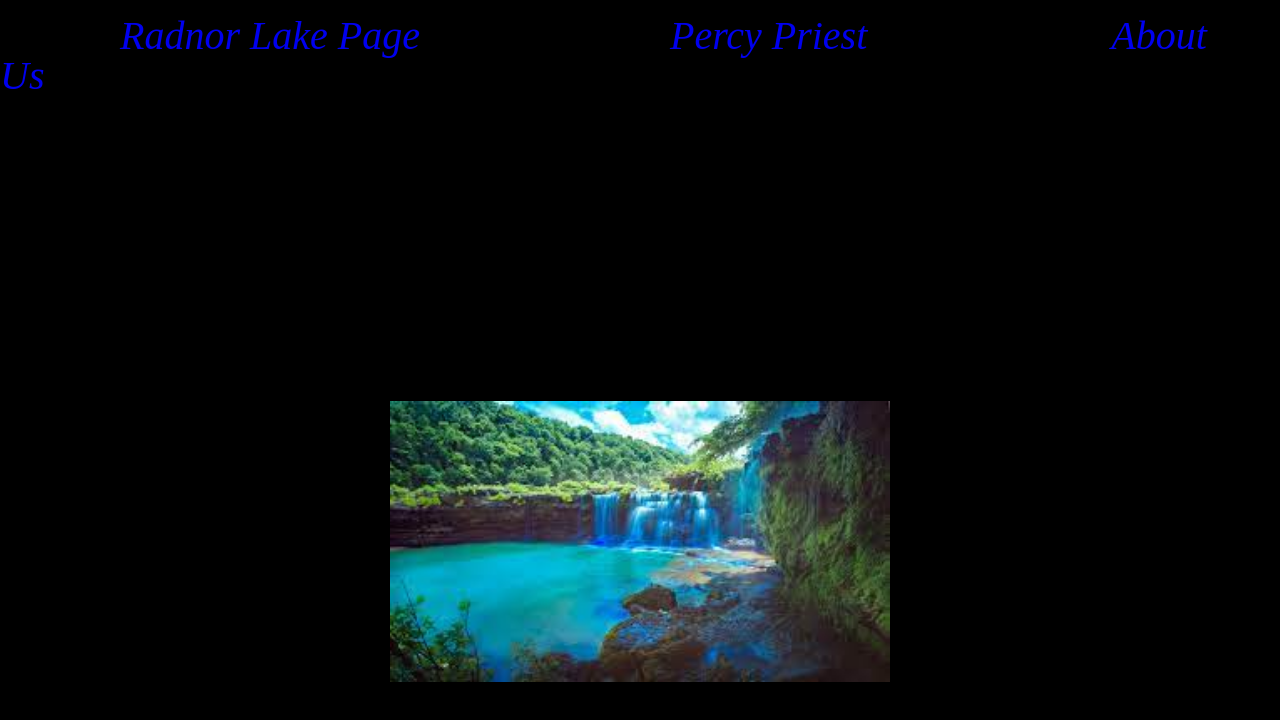
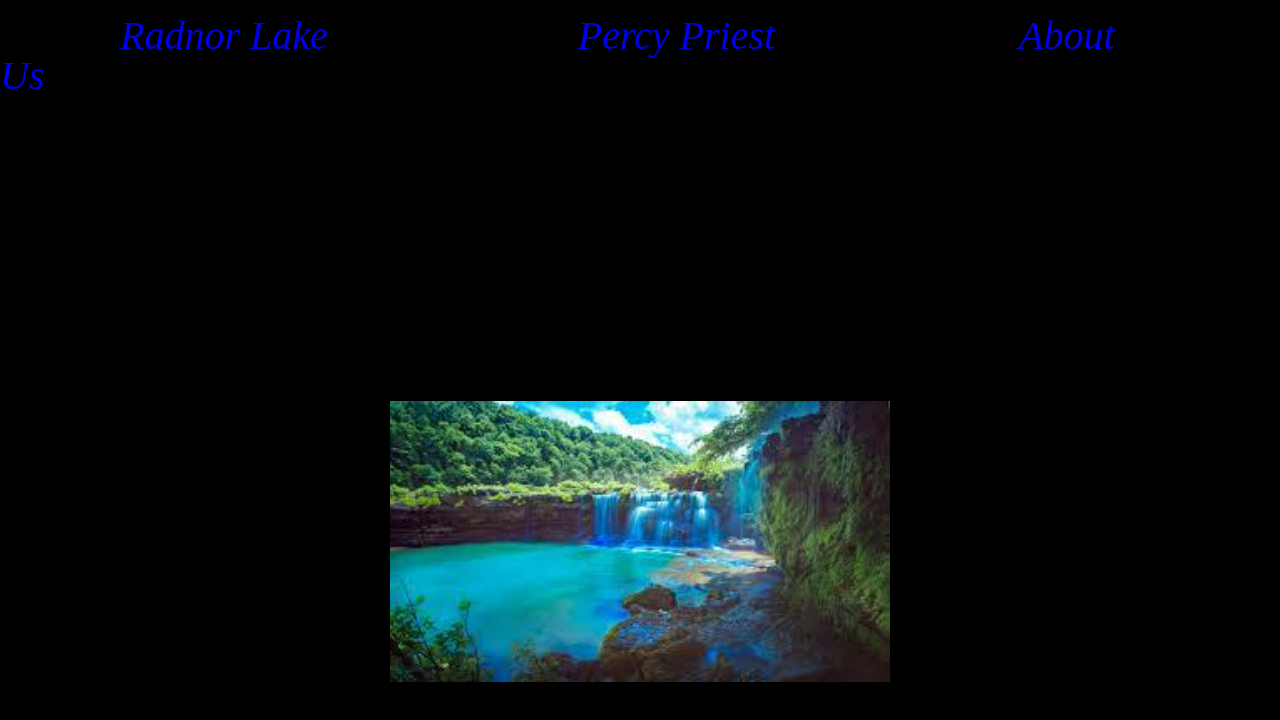
Before and after one commit to Fishing-HotSpot/fishing-hotspots, a plain HTML site: page html/radnor.html in a window 1280 px wide. Drawn offline with Linux system fonts and the light colour scheme.

Commit message:
randor update

```diff
--- a/html/radnor.html
+++ b/html/radnor.html
@@ -5,12 +5,13 @@
     <meta name="viewport" content="width=device-width, initial-scale=1.0">
     <link rel="stylesheet" href="/css/styles.css"> <link rel="stylesheet" href="/css/reset.css">
     <title>Radnor Lake</title>
+
 </head>
 <body id="radnor-1">
 
 <header> <h1>Radnor Lake</h1></header>
 
-    <a class="radnor-a"  href="/html/oldhicory.html"> Radnor Lake Page </a>
+    <a class="radnor-a"  href="/html/oldhicory.html"> Radnor Lake </a>
     <a class="radnor-a" href="/html/percy.html"> Percy Priest</a>
     <a class="radnor-a" href="/html/aboutus.html"> About Us</a>
 
```
